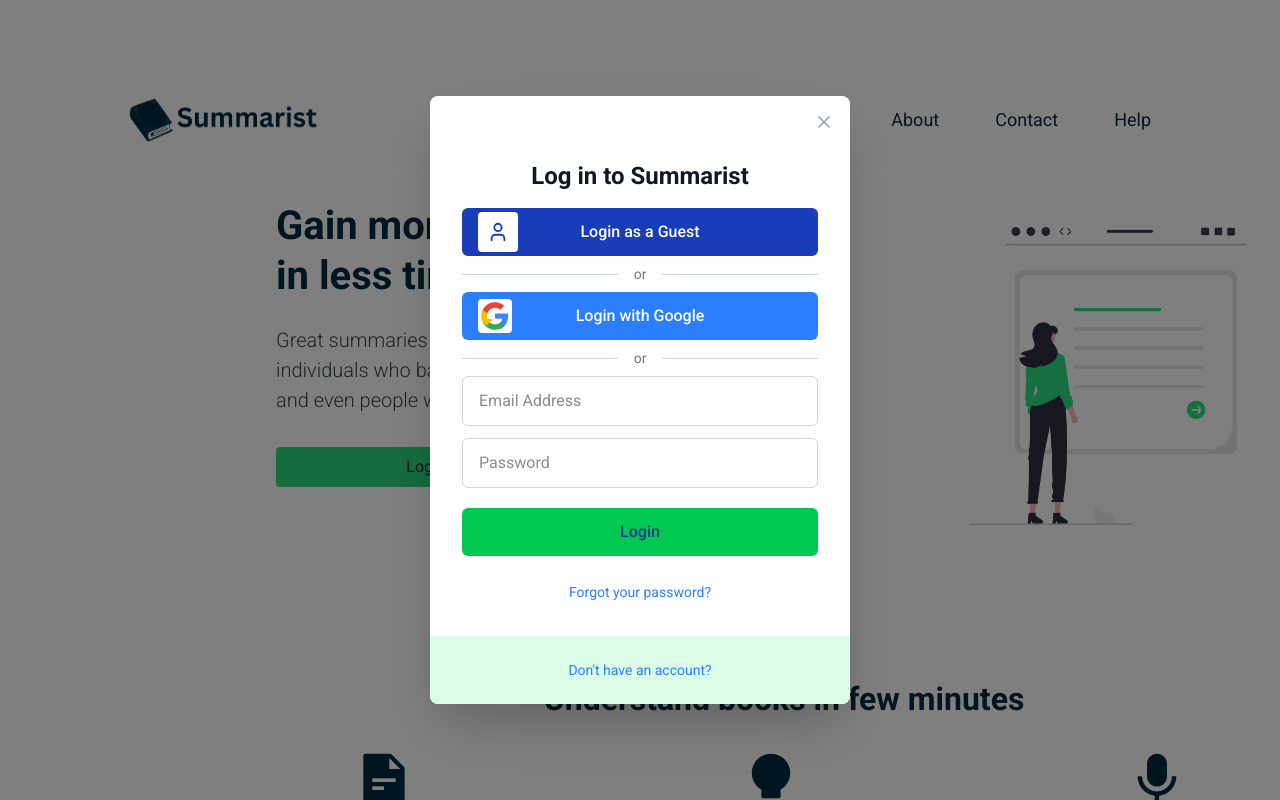
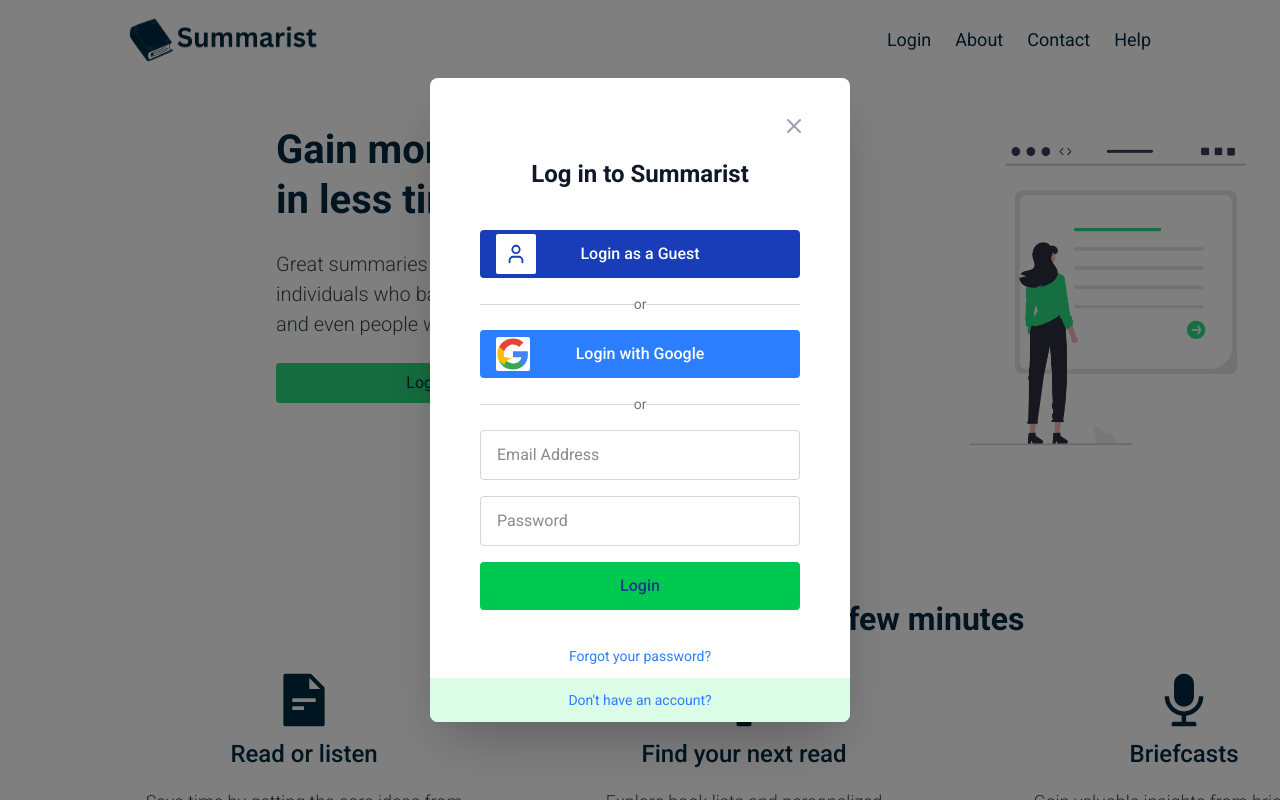
Before and after one commit to DerrickSimilien/Summarist-Virtual-Internship, a Next.js app: page / in a window 1280 px wide. Both pictures are taken after a click on the item "Login". Shown: the top 800 px of the page. Built offline with nearby package versions, Linux system fonts and the light colour scheme.

Commit message:
Initialized git repository

```diff
--- a/src/app/components/LoginModal.tsx
+++ b/src/app/components/LoginModal.tsx
@@ -91,40 +91,43 @@
           onClick={(e) => e.target === e.currentTarget && onClose()}
         >
           <div
-            className="relative w-full max-w-[420px] rounded-lg bg-white shadow-2xl overflow-hidden"
+            className="login-modal-content relative w-full max-w-[420px] rounded-lg bg-white shadow-2xl overflow-hidden"
             onClick={(e) => e.stopPropagation()}
           >
-            {/* Close Button */}
+            {/* Close Button - positioned in top right corner of modal */}
             <button
               onClick={onClose}
-              className="absolute right-4 top-4 text-gray-400 hover:text-gray-600 transition-colors z-10"
+              className="absolute text-gray-400 hover:text-gray-600 transition-colors z-10"
+              style={{ right: '24px', top: '24px' }}
             >
-              <X size={20} />
+              <X size={24} />
             </button>
 
             {/* Main Content */}
-            <div className="p-8 pb-0">
+            <div className="px-8 pb-8" style={{ paddingTop: '80px' }}>
               {/* Centered Content */}
-              <div className="flex flex-col items-center pt-8 space-y-4">
-                {/* Header */}
-                <h2 className="text-2xl font-bold text-gray-900">Log in to Summarist</h2>
+              <div className="flex flex-col items-center" style={{ gap: '24px' }}>
+                {/* Header with more spacing */}
+                <h2 className="text-2xl font-bold text-gray-900" style={{ marginBottom: '16px' }}>Log in to Summarist</h2>
 
                 {/* Body */}
-                <div>
+                <div className="modal-form-section w-full" style={{ maxWidth: '320px' }}>
                   {/* Login as Guest Button */}
                   <button
                     onClick={handleGuestLogin}
                     disabled={isLoading}
-                    className="w-full relative flex items-center justify-center rounded-md bg-blue-800 py-3 text-base font-medium text-white hover:bg-blue-900 disabled:opacity-60 transition"
+                    className="w-full relative flex items-center justify-center bg-blue-800 py-3 px-5 text-base font-medium text-white hover:bg-blue-900 disabled:opacity-60 transition"
+                    style={{ borderRadius: '4px', marginBottom: '16px' }}
                   >
-                    <div className="absolute left-4 w-10 h-10 bg-white rounded-sm flex items-center justify-center">
+                    <div className="absolute left-4 w-10 h-10 bg-white flex items-center justify-center"
+                         style={{ borderRadius: '2px' }}>
                       <User size={22} className="text-blue-800" />
                     </div>
                     Login as a Guest
                   </button>
 
                   {/* Separator */}
-                  <div className="flex items-center py-2">
+                  <div className="modal-separator flex items-center py-2" style={{ marginBottom: '16px' }}>
                     <div className="flex-1 border-t border-gray-300"></div>
                     <span className="px-4 text-gray-500 text-sm">or</span>
                     <div className="flex-1 border-t border-gray-300"></div>
@@ -134,9 +137,10 @@
                   <button
                     onClick={handleGoogleLogin}
                     disabled={isLoading}
-                    className="w-full relative flex items-center justify-center rounded-md bg-blue-500 py-3 text-base font-medium text-white hover:bg-blue-600 disabled:opacity-60 transition"
+                    className="w-full relative flex items-center justify-center bg-blue-500 py-3 text-base font-medium text-white hover:bg-blue-600 disabled:opacity-60 transition"
+                    style={{ borderRadius: '4px', marginBottom: '16px' }}
                   >
-                    <svg width="34" height="34" viewBox="0 0 24 24" className="absolute left-4 bg-white rounded-sm p-0.5">
+                    <svg width="34" height="34" viewBox="0 0 24 24" className="absolute left-4 bg-white p-0.5" style={{ borderRadius: '2px' }}>
                       <path fill="#4285F4" d="M22.56 12.25c0-.78-.07-1.53-.2-2.25H12v4.26h5.92c-.26 1.37-1.04 2.53-2.21 3.31v2.77h3.57c2.08-1.92 3.28-4.74 3.28-8.09z"/>
                       <path fill="#34A853" d="M12 23c2.97 0 5.46-.98 7.28-2.66l-3.57-2.77c-.98.66-2.23 1.06-3.71 1.06-2.86 0-5.29-1.93-6.16-4.53H2.18v2.84C3.99 20.53 7.7 23 12 23z"/>
                       <path fill="#FBBC05" d="M5.84 14.09c-.22-.66-.35-1.36-.35-2.09s.13-1.43.35-2.09V7.07H2.18C1.43 8.55 1 10.22 1 12s.43 3.45 1.18 4.93l3.66 2.84c.87-2.6 3.3-4.53 6.16-4.53z"/>
@@ -146,14 +150,14 @@
                   </button>
 
                   {/* Separator */}
-                  <div className="flex items-center py-2">
+                  <div className="modal-separator flex items-center py-2" style={{ marginBottom: '16px' }}>
                     <div className="flex-1 border-t border-gray-300"></div>
                     <span className="px-4 text-gray-500 text-sm">or</span>
                     <div className="flex-1 border-t border-gray-300"></div>
                   </div>
 
                   {/* Email/Password Form */}
-                  <form onSubmit={handleSubmit} className="space-y-3">
+                  <form onSubmit={handleSubmit} className="form-group">
                     <input
                       id="email"
                       type="email"
@@ -162,7 +166,8 @@
                       onChange={handleChange}
                       disabled={isLoading}
                       placeholder="Email Address"
-                      className="w-full rounded-md border border-gray-300 px-4 py-3 focus:border-blue-500 focus:ring-1 focus:ring-blue-500 outline-none transition disabled:bg-gray-50 disabled:text-gray-400"
+                      className="w-full border border-gray-300 px-4 py-3 focus:border-blue-500 focus:ring-1 focus:ring-blue-500 outline-none transition disabled:bg-gray-50 disabled:text-gray-400"
+                      style={{ borderRadius: '4px', marginBottom: '16px' }}
                     />
                     <input
                       id="password"
@@ -172,20 +177,22 @@
                       onChange={handleChange}
                       disabled={isLoading}
                       placeholder="Password"
-                      className="w-full rounded-md border border-gray-300 px-4 py-3 focus:border-blue-500 focus:ring-1 focus:ring-blue-500 outline-none transition disabled:bg-gray-50 disabled:text-gray-400"
+                      className="w-full border border-gray-300 px-4 py-3 focus:border-blue-500 focus:ring-1 focus:ring-blue-500 outline-none transition disabled:bg-gray-50 disabled:text-gray-400"
+                      style={{ borderRadius: '4px', marginBottom: '16px' }}
                     />
-                    {error && <p className="text-red-600 text-sm">{error}</p>}
+                    {error && <p className="text-red-600 text-sm" style={{ marginBottom: '16px' }}>{error}</p>}
                     <button
                       type="submit"
                       disabled={isLoading}
-                      className="w-full bg-green-500 hover:bg-green-600 text-blue-900 py-3 rounded-md font-medium transition disabled:opacity-60 mt-2"
+                      className="w-full bg-green-500 hover:bg-green-600 text-blue-900 py-3 font-medium transition disabled:opacity-60"
+                      style={{ borderRadius: '4px' }}
                     >
                       {isLoading ? "Logging in..." : "Login"}
                     </button>
                   </form>
 
                   {/* Forgot Password Link */}
-                  <div className="text-center mt-6 pb-8">
+                  <div className="modal-footer-link text-center" style={{ marginTop: '24px' }}>
                     <button
                       type="button"
                       onClick={() => setShowResetModal(true)}
--- a/src/app/components/SignUpModal.tsx
+++ b/src/app/components/SignUpModal.tsx
@@ -78,7 +78,7 @@
       onClick={(e) => e.target === e.currentTarget && onClose()}
     >
       <div
-        className="relative w-full max-w-[420px] rounded-lg bg-white shadow-2xl overflow-hidden"
+        className="signup-modal-content relative w-full max-w-[420px] rounded-lg bg-white shadow-2xl overflow-hidden"
         onClick={(e) => e.stopPropagation()}
       >
         {/* Close Button */}
@@ -97,7 +97,7 @@
             <h2 className="text-2xl font-bold text-gray-900">Sign up to Summarist</h2>
 
             {/* Body */}
-            <div>
+            <div className="modal-form-section">
               {/* Sign up with Google Button */}
               <button
                 onClick={handleGoogleSignUp}
@@ -114,14 +114,14 @@
               </button>
 
               {/* Separator */}
-              <div className="flex items-center py-2">
+              <div className="modal-separator flex items-center py-2">
                 <div className="flex-1 border-t border-gray-300"></div>
                 <span className="px-4 text-gray-500 text-sm">or</span>
                 <div className="flex-1 border-t border-gray-300"></div>
               </div>
 
               {/* Email/Password Form */}
-              <form onSubmit={handleSubmit} className="space-y-3 pb-8">
+              <form onSubmit={handleSubmit} className="form-group space-y-3 pb-8">
                 <input
                   id="email"
                   type="email"
--- a/src/app/globals.css
+++ b/src/app/globals.css
@@ -30,8 +30,8 @@
 /* ===== Your full custom CSS starts here ===== */
 
 * {
-  /* margin: 0;
-  padding: 0; */
+  margin: 0;
+  padding: 0;
   box-sizing: border-box;
   font-family: "Roboto", sans-serif;
 }
@@ -39,6 +39,8 @@
 *, ::before, ::after {
   box-sizing: border-box;
 }
+
+
 
 body {
   margin: 0;
@@ -127,6 +129,66 @@
   display: flex;
   align-items: center;
   justify-content: center;
+}
+
+/* Add this to your global.css file */
+
+
+
+/* Modal-specific reset to counteract global reset */
+.login-modal-content {
+  /* Reset margins and padding for modal elements */
+}
+
+.login-modal-content * {
+  margin: revert;
+  padding: revert;
+}
+
+.login-modal-content h2 {
+  margin: 0 0 1rem 0; /* Specific spacing for the title */
+}
+
+.login-modal-content .modal-form-section {
+  margin: 0;
+  padding: 0;
+}
+
+.login-modal-content .modal-form-section > * {
+  margin-bottom: 0.75rem; /* 12px spacing between form elements */
+}
+
+.login-modal-content .modal-form-section > *:last-child {
+  margin-bottom: 0;
+}
+
+.login-modal-content .modal-separator {
+  margin: 0.5rem 0; /* 8px top/bottom margin for separators */
+}
+
+.login-modal-content .modal-footer-link {
+  margin: 1.5rem 0 0 0; /* 24px top margin for footer links */
+}
+
+.login-modal-content input {
+  margin: 0; /* Reset input margins */
+  padding: 0.75rem 1rem; /* Keep the padding for inputs */
+}
+
+.login-modal-content button {
+  margin: 0; /* Reset button margins */
+  padding: 0.75rem 1.25rem; /* Keep button padding */
+}
+
+/* Specific overrides for form elements */
+.login-modal-content .form-group {
+  margin: 0;
+  padding: 0;
+}
+
+.login-modal-content .button-group {
+  margin: 0;
+  padding: 0;
 }
 
 /* HOME */
```
Also changed, not shown: src/app/components/ResetPasswordModal.tsx (+38 -18 lines).
